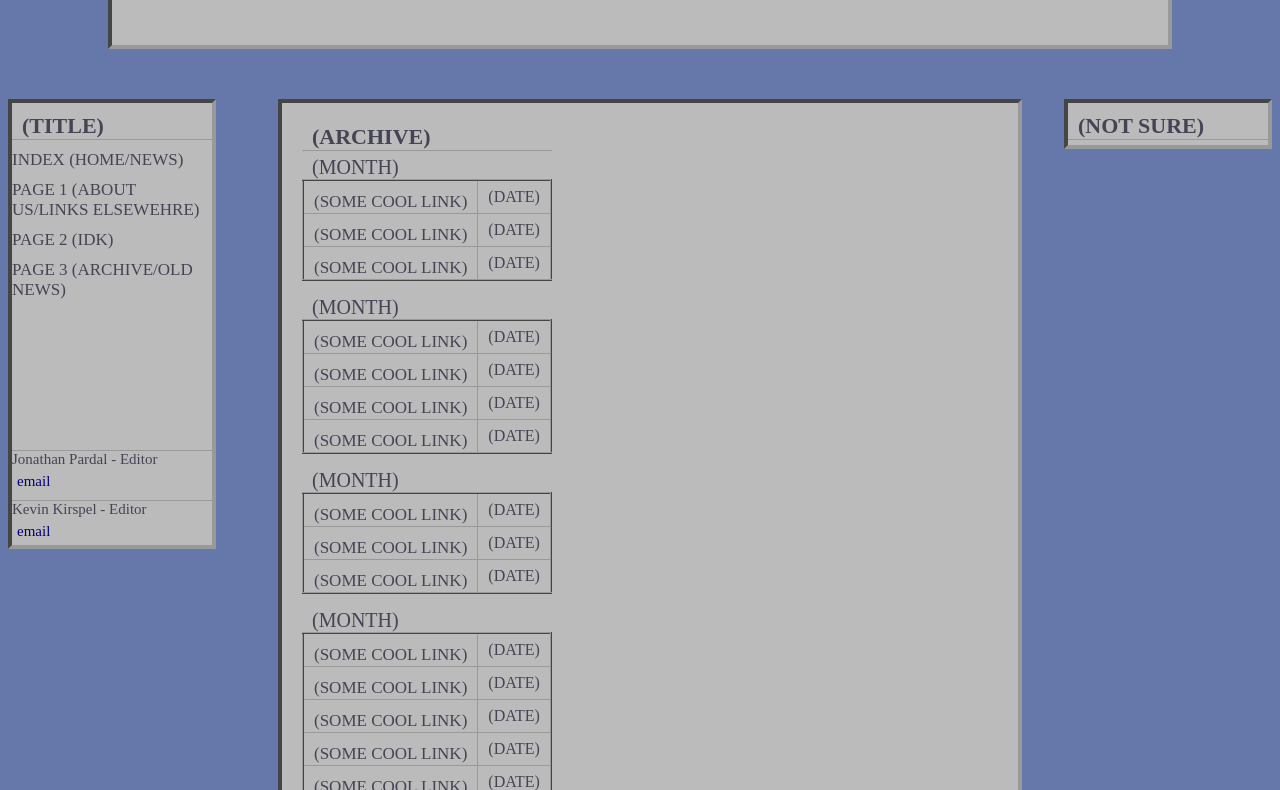
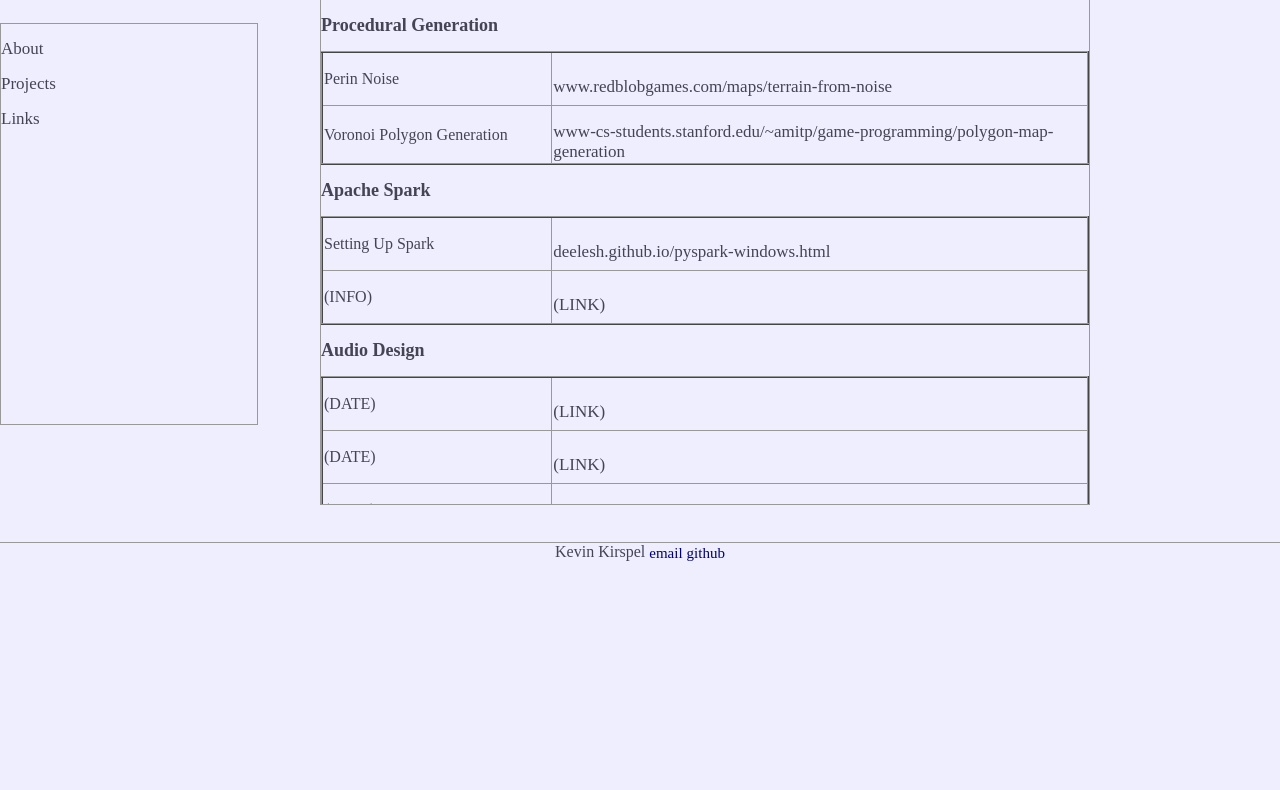
Before and after one commit to kkirspel/WebsiteTemplate, a plain HTML site: page page_3.html in a window 1280 px wide. Shown: the part 177-967 px from the top of the page. After the commit the page ends 800 px from the top, so only its background shows below. Drawn offline with Linux system fonts and the light colour scheme.

Commit message:
Add files via upload

```diff
--- a/page_3.html
+++ b/page_3.html
@@ -3,184 +3,77 @@
 
 <head>
 <meta http-equiv="Content-Type" content="text/html; charset=utf-8" />
-<title>(PAGE TITLE)</title>
+<title>Links</title>
 <link rel="stylesheet" type="text/css" href="style.css" media="screen"/>
 <link rel="stylesheet" type="text/css" href="style.css" media="print"/>
 </head>
 <body>
 
-<div id="title">
-(EPIC TITLE AND/OR PICTURE)
+<div id="titlerow">
+My Template Website
 </div>
 
 <div id="leftcolumn">
-<h3 class="subsection">(TITLE)</h3>
-<ul class="navBar">
-<li><a class="nav" href="index.html">INDEX (HOME/NEWS)</a></li>
-<li><a class="nav" href="page_1.html">PAGE 1 (ABOUT US/LINKS ELSEWEHRE)</a></li>
-<li><a class="nav" href="page_2.html">PAGE 2 (IDK)</a></li>
-<li><a class="nav" href="page_3.html">PAGE 3 (ARCHIVE/OLD NEWS)</a></li>
-</ul>
-
-<p id="names">
-Jonathan Pardal - Editor
-<a class="email" href="mailto:pardal_jonathan@columbusstate.edu">email</a></p>
-<p id="names">
-Kevin Kirspel - Editor
-<a class="email" href="mailto:kirspel_kevin@columbusstate.edu">email</a></p>
-</div>
-
-<div id="rightcolumn">
-<h3 class="subsection">(NOT SURE)</h3>
+<li><a class="nav" href="page_1.html">About</a></li>
+<li><a class="nav" href="page_2.html">Projects</a></li>
+<li><a class="nav" href="page_3.html">Links</a></li>
 </div>
 
 <div id="centercolumn">
-<div class="archive">
 <table rules="none">
-<tr valign="top">
-<td width="100%">
 
-<h3 class="subsection">(ARCHIVE)</h3>
+<h1 class="primarytitle">Links</h1>
 <table rules="all" class="smalltables">
 
-<caption class="secondtitle">(MONTH)</caption>
+<h2 class="secondarytitle">Procedural Generation</h2>
 <tr>
-<td width="80%">
-<a class="nav" href="index.html">(SOME COOL LINK)</a>
-</td>
-<td>
-(DATE)
-</td>
+<td width="30%"><p>Perin Noise</p></td>
+<td><a class="nav" href="www.redblobgames.com/maps/terrain-from-noise">www.redblobgames.com/maps/terrain-from-noise</a></td>
 </tr>
 <tr>
-<td width="80%">
-<a class="nav" href="index.html">(SOME COOL LINK)</a>
-</td>
-<td>
-(DATE)
-</td>
-</tr>
-<tr>
-<td width="80%">
-<a class="nav" href="index.html">(SOME COOL LINK)</a>
-</td>
-<td>
-(DATE)
-</td>
+<td width="30%"><p>Voronoi Polygon Generation</p></td>
+<td><a class="nav" href="www-cs-students.stanford.edu/~amitp/game-programming/polygon-map-generation">www-cs-students.stanford.edu/~amitp/game-programming/polygon-map-generation</a></td>
 </tr>
 </table>
 
 <table rules="all" class="smalltables">
-<caption class="secondtitle">(MONTH)</caption>
+<h2 class="secondarytitle">Apache Spark</h2>
 <tr>
-<td width="80%">
-<a class="nav" href="index.html">(SOME COOL LINK)</a>
-</td>
-<td>
-(DATE)
-</td>
+<td width="30%"><p>Setting Up Spark</p></td>
+<td><a class="nav" href="deelesh.github.io/pyspark-windows.html">deelesh.github.io/pyspark-windows.html</a></td>
 </tr>
 <tr>
-<td width="80%">
-<a class="nav" href="index.html">(SOME COOL LINK)</a>
-</td>
-<td>
-(DATE)
-</td>
-</tr>
-<tr>
-<td width="80%">
-<a class="nav" href="index.html">(SOME COOL LINK)</a>
-</td>
-<td>
-(DATE)
-</td>
-</tr>
-<tr>
-<td width="80%">
-<a class="nav" href="index.html">(SOME COOL LINK)</a>
-</td>
-<td>
-(DATE)
-</td>
+<td width="30%"><p>(INFO)</p></td>
+<td><a class="nav" href="index.html">(LINK)</a></td>
 </tr>
 </table>
 
 <table rules="all" class="smalltables">
-<caption class="secondtitle">(MONTH)</caption>
+<h2 class="secondarytitle">Audio Design</h2>
 <tr>
-<td width="80%">
-<a class="nav" href="index.html">(SOME COOL LINK)</a>
-</td>
-<td>
-(DATE)
-</td>
+<td width="30%"><p>(DATE)</p></td>
+<td><a class="nav" href="index.html">(LINK)</a></td>
 </tr>
 <tr>
-<td width="80%">
-<a class="nav" href="index.html">(SOME COOL LINK)</a>
-</td>
-<td>
-(DATE)
-</td>
+<td width="30%"><p>(DATE)</p></td>
+<td><a class="nav" href="index.html">(LINK)</a></td>
 </tr>
 <tr>
-<td width="80%">
-<a class="nav" href="index.html">(SOME COOL LINK)</a>
-</td>
-<td>
-(DATE)
-</td>
-</tr>
-</table>
-
-<table rules="all" class="smalltables">
-<caption class="secondtitle">(MONTH)</caption>
-<tr>
-<td width="80%">
-<a class="nav" href="index.html">(SOME COOL LINK)</a>
-</td>
-<td>
-(DATE)
-</td>
+<td width="30%"><p>(DATE)</p></td>
+<td><a class="nav" href="index.html">(LINK)</a></td>
 </tr>
 <tr>
-<td width="80%">
-<a class="nav" href="index.html">(SOME COOL LINK)</a>
-</td>
-<td>
-(DATE)
-</td>
-</tr>
-<tr>
-<td width="80%">
-<a class="nav" href="index.html">(SOME COOL LINK)</a>
-</td>
-<td>
-(DATE)
-</td>
-</tr>
-<tr>
-<td width="80%">
-<a class="nav" href="index.html">(SOME COOL LINK)</a>
-</td>
-<td>
-(DATE)
-</td>
-</tr>
-<tr>
-<td width="80%">
-<a class="nav" href="index.html">(SOME COOL LINK)</a>
-</td>
-<td>
-(DATE)
-</td>
-</tr>
-</table>
-</td>
+<td width="30%"><p>(DATE)</p></td>
+<td><a class="nav" href="index.html">(LINK)</a></td>
 </tr>
 </table>
 </div>
+
+<div id="contactrow">
+Kevin Kirspel
+<a class="link" href="mailto:kkirspel@gmail.com">email</a>
+<a class="link" href="www.github.com/kkirspel">github</a>
 </div>
+
 </body>
 </html>
--- a/style.css
+++ b/style.css
@@ -1,173 +1,105 @@
-ul
+body
 {
-	margin-top: 10px;
-	margin-bottom: 5px;
+	background-color:#EEEEFF;
+	color: #444455;
+	margin: 0 0 0 0;
+	overflow: scroll;
+}
+li
+{
 	list-style-type: none;
-	color: #444455;
 }
 p
 {
-	margin-bottom: 20px;
+	text-align: left;
+	color: #444455;
 }
-body
+a
 {
-	background-color:#6677AA;
-}
-h4
-{
-	border-bottom:1px solid #999999;
-	font-size: 15px;
-	color: #555599;
-	padding-left: 5px;
-	margin: 10px 0 5px 0;
-}
-h3
-{
-	border-bottom:1px solid #999999;
-	color: #555599;
-	font-size: 23px;
-	padding-left: 10px;
-	margin-bottom: 5px;
-	margin-top: 10px;
-}
-h2
-{
-	font-size: 18px;
+	text-align: left;
+	color: #444455;
 }
 img
 {
 	text-decoration: none;
 	border: none;
 }
-td
-{
-	padding-left: 10px;
-	padding-right: 10px;
-}
-.email
+.link
 {
 	text-decoration: none;
 	font-size: 15px;
-	display: block;
 	color: #000077;
-	margin: 5px;
+	vertical-align: middle;
 }
 .smalltables
 {
 	border: 2px inset #999999;
-	margin-bottom: 15px;
+	width: 100%;
 }
-.maintopics
-{
-	margin-bottom: 50px;
-	margin-top: 0px;
-	height: 500px;
-	background-color:#BBBBBB;
-	border: 4px inset #999999;
-	padding: 10px 10px 10px 10px;
-}
-.sidepictures
-{
-	margin-left: 25px;
-}
-.mainpicture
-{
-	margin: 25px 0 0 50px;
-}
-.firsttitle
-{
-	font-size: 20px;
-	font-weight: bold;
-	padding-bottom: 5px;
-}
-.secondtitle
-{
-	font-size: 20px;
-	text-align: left;
-	margin-bottom: 0px;
-	margin-left:10px;
-}
-.subsection
+.primarytitle
 {
 	font-size: 22px;
-	color: #444455;
+/* 	padding-bottom: 5px; */
+	border-bottom:1px solid #999999;
 }
-#title
+.secondarytitle
 {
-	border: 4px inset #999999;
-	margin-left: 100px;
-	margin-right: 100px;
-	margin-top: 50px;
-	padding: 75px 75px 75px 75px;
-	background-color:#BBBBBB;
-	color: #444455;
+	font-size: 18px;
+	text-align: left;
+/* 	margin-bottom: 0px;
+	margin-left:10px; */
 }
-#names
+#titlerow
 {
-	font-size: 15px;
-	color: #444455;
-	margin-bottom: 0;
-	margin-top: 10px;
-	border-top: 1px solid #999999;
-}
-#archivetitle
-{
-	text-align: center;
-}
-#sidebar
-{
-	font-size: 15px;
-	color: #550000;
-	margin-top: 50px;
-	background-image: url(images/background2.jpg);
-	border: 4px inset #999999;
+	position: absolute;
+	height: 10%;
+	width: 100%;
+ 	border-bottom: 4px inset #999999;
+	background-color:#6677AA;
+	color: #333344;
+	font-size: 34px;
+	font-weight: bold;
+	vertical-align: middle;
 }
 #leftcolumn
 {
-	background-color:#BBBBBB;
-	border: 4px inset #999999;
+ 	position: absolute;
+	top: 25%;
+	height: 50%;
+	width: 20%;
 	float: left;
-	margin-top: 50px;
-	width: 200px;
-}
-#rightcolumn
-{
-	color: #444455;
-	float: right;
-	width: 200px;
-	margin: 50px 0 15px 0;
-	background-color:#BBBBBB;
-	border: 4px inset #999999;
+	text-align: center;
+
+	border: 1px solid #999999;
 }
 #centercolumn
 {
-	color: #444455;
-	margin: 0 200px 0 170px;
-	padding: 50px 50px 100px 100px;
-
+ 	position: absolute;
+	top: 15%;
+	left: 25%;
+	height: 70%;
+	width: 60%;
+	text-align: center;
+	overflow:auto;
+	border: 1px solid #999999;
 }
-.archive
+#contactrow
 {
-	margin-bottom: 50px;
-	margin-top: 0px;
-	background-color:#BBBBBB;
-	border: 4px inset #999999;
-	padding: 10px 10px 10px 10px;
+	position: fixed;
+	bottom: 0;
+	height: 10%;
+	width: 100%;
+	text-align: center;
+	border-top: 1px solid #999999;
+	overflow: hidden;
 }
 .nav
 {
 	text-decoration: none;
 	font-size: 17px;
-	color: #444455;
-	display: block;
-	margin-top: 10px;
-}
-.navBar
-{
-	list-style-type: none;
-	padding-left: 0px;
-	margin-bottom: 150px;
-	margin-top: 10px;
+ 	color: #333344;
+ 	display: block;
+	margin-top: 15px;
 }
 a.nav:link
 {
```
Also changed, not shown: page_1.html (+13 -32 lines), page_2.html (+27 -29 lines).
